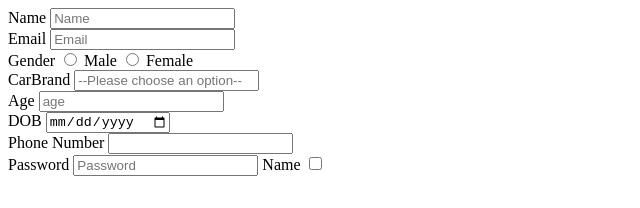
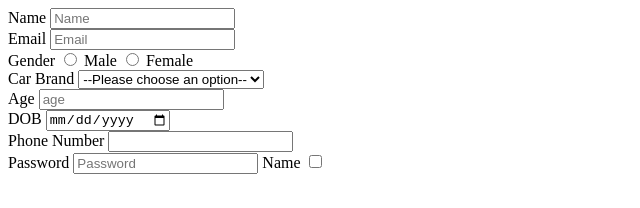
Before and after one commit to acciojob/signup-form-car-Raju-ranjan-nitp, a website: page main.html in a window 1280 px wide. Shown: the whole page, without its empty margins (0-640 px from the left). Drawn offline with Linux system fonts and the light colour scheme.

Commit message:
created a submission

```diff
--- a/main.html
+++ b/main.html
@@ -26,8 +26,13 @@
 		<input type="radio" id="gender_f" required>
 		<label for="gender_f">Female</label>
 <br>
-		<label for="cars">CarBrand</label>
-		<input type="select" id="cars" placeholder="--Please choose an option-- " required>
+		<label for="cars">Car Brand</label>
+		 <select id="cars" name="cars" required>
+            <option value="" disabled selected>--Please choose an option--</option>
+            <option value="maruti">Maruti</option>
+            <option value="tata">Tata</option>
+            <option value="kia">Kia</option>
+        </select>
 <br>
 		<label for="age">Age</label>
 		<input type="number" id="age" placeholder="age" required>
```
